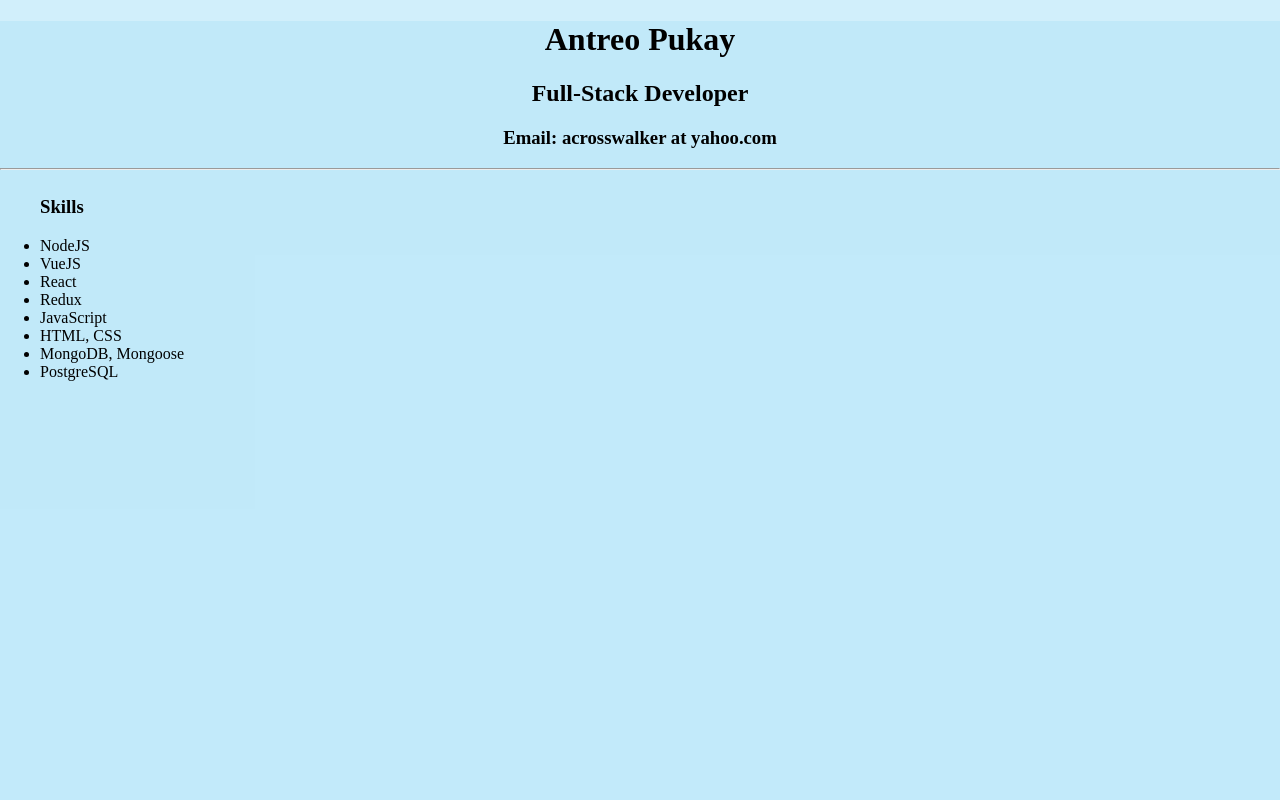
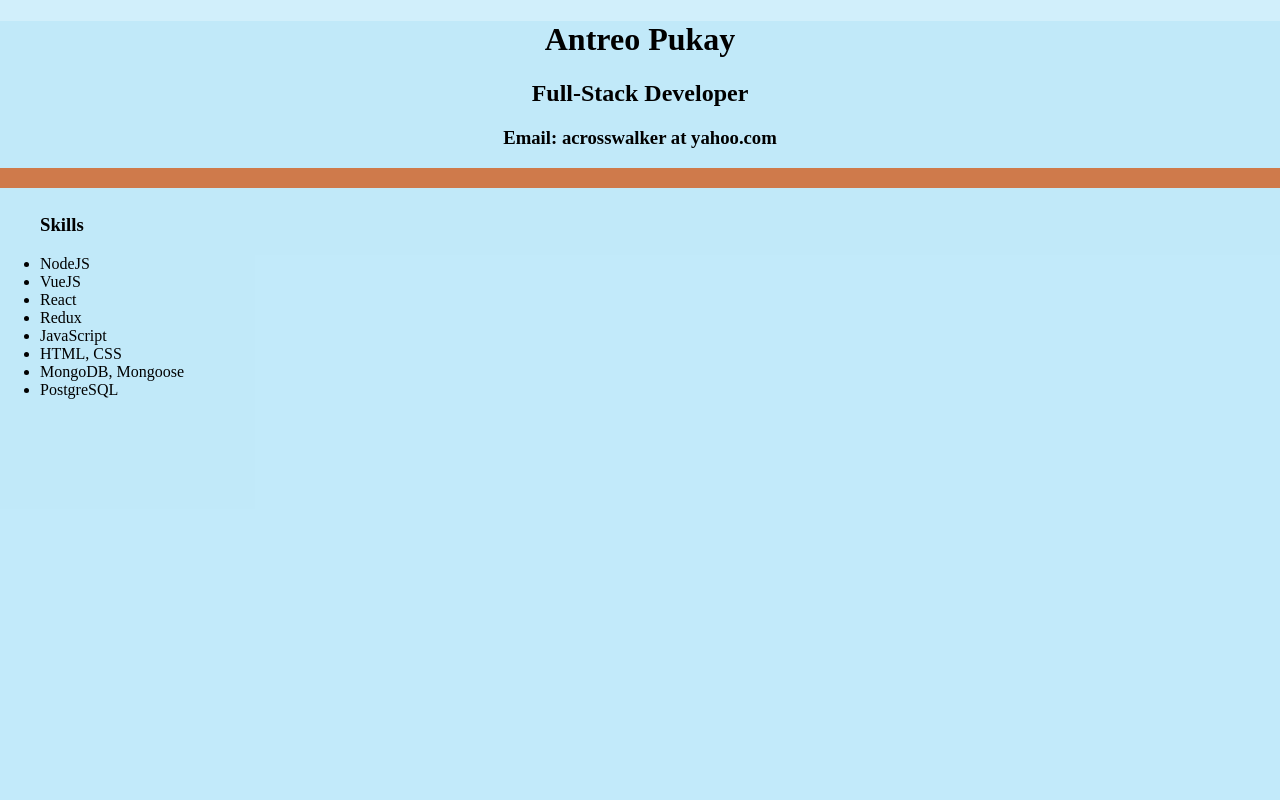
Before and after one commit to soundparticle/antreo-portfolio, a website: page App/index.html in a window 1280 px wide. Shown: the top 800 px of the page. Drawn offline with Linux system fonts and the light colour scheme.

Commit message:
colored and widened hr

```diff
--- a/App/main.css
+++ b/App/main.css
@@ -22,12 +22,15 @@ html, body {
 
 .header-text {
   display: flex-box;
-  justify-content: space-around;
-  grid-area: header;
   text-align: center;
+  // grid-area: header;
+}
 
-  justify-content: center;
-  align-items: center;
+hr {
+  border: none;
+  height: 20px;
+  color: #333; /* old IE */
+  background-color: rgb(207, 122, 75);
 }
 // sidebar/tree trunk
 aside {
```
